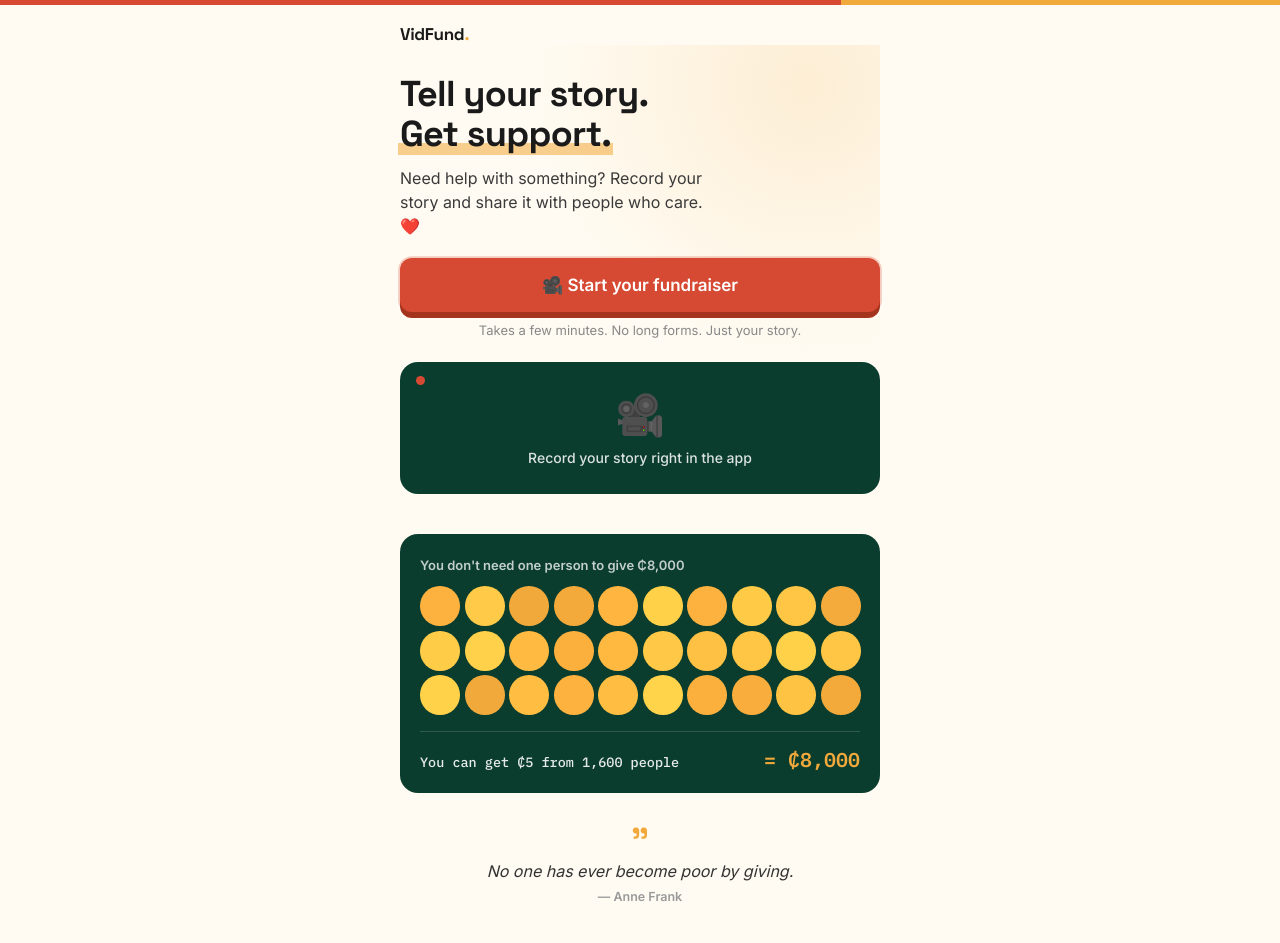
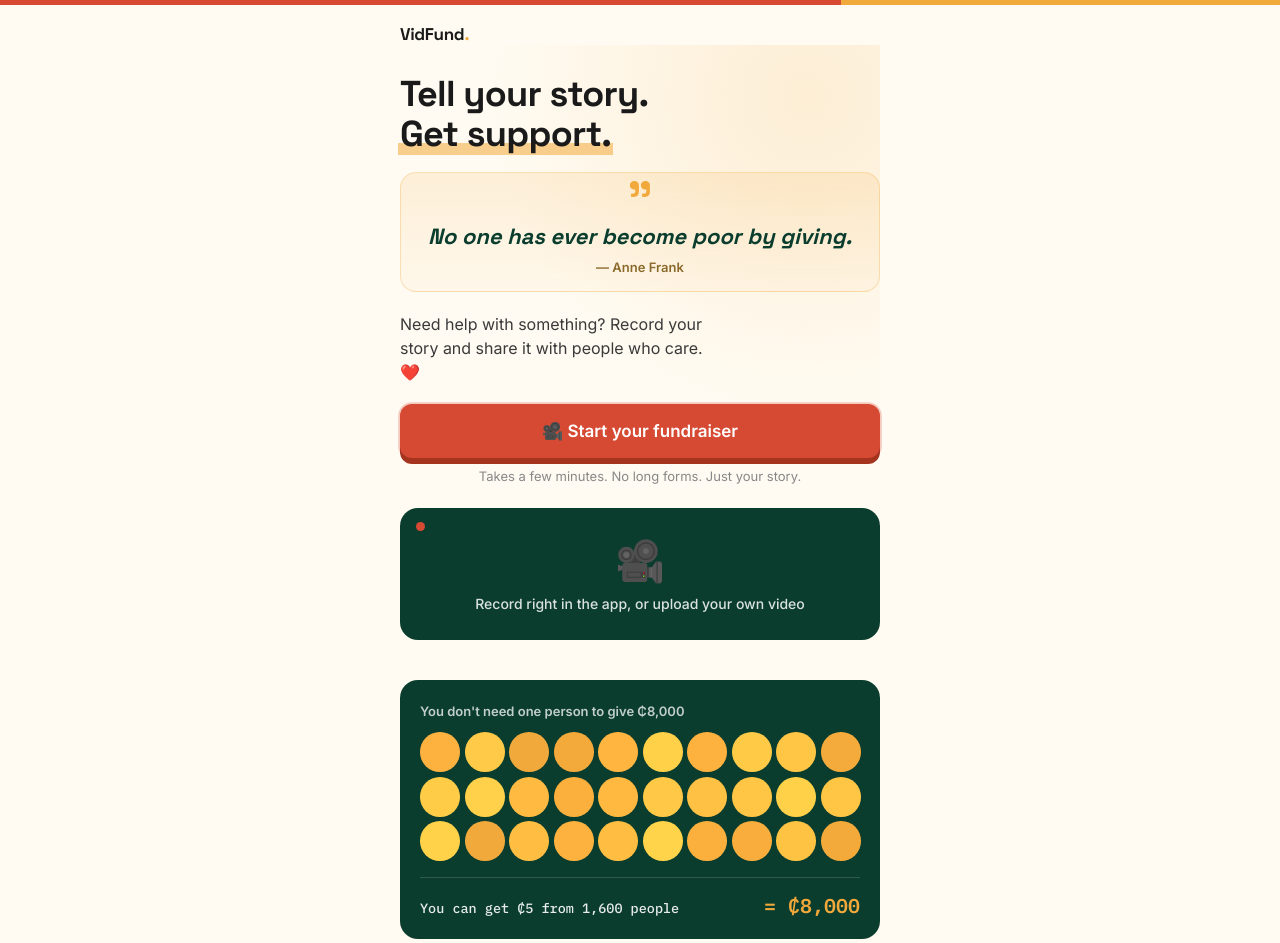
Before and after one commit to yhuuuugr/VidFund, a Next.js app: page / in a window 1280 px wide. Shown: the top 943 px of the page. Built offline with nearby package versions, Linux system fonts and the light colour scheme.

Commit message:
Move quote to top of hero and make it bigger/more prominent, clarify record-or-upload copy

```diff
--- a/app/page.js
+++ b/app/page.js
@@ -48,6 +48,13 @@ export default function Home() {
         {/* Hero: speaks directly to the person who needs help, not a generic donor pitch */}
         <section className="hero">
           <h1>Tell your story.<br /><span className="accent">Get support.</span></h1>
+
+          <div className="quoteCard">
+            <span className="quoteMark">"</span>
+            <p className="quoteText">No one has ever become poor by giving.</p>
+            <p className="quoteAuthor">— Anne Frank</p>
+          </div>
+
           <p className="sub">Need help with something? Record your story and share it with people who care. ❤️</p>
 
           <div className="cta-wrap">
@@ -59,7 +66,7 @@ export default function Home() {
           <div className="recordCard">
             <div className="recordDot" />
             <div className="recordIcon">🎥</div>
-            <div className="recordCaption">Record your story right in the app</div>
+            <div className="recordCaption">Record right in the app, or upload your own video</div>
           </div>
         </section>
 
@@ -72,14 +79,6 @@ export default function Home() {
               <span>You can get ₵5 from 1,600 people</span>
               <span className="total" ref={totalRef}>= ₵0</span>
             </div>
-          </div>
-        </section>
-
-        <section className="quoteSection">
-          <div className="quoteCard">
-            <span className="quoteMark">"</span>
-            <p className="quoteText">No one has ever become poor by giving.</p>
-            <p className="quoteAuthor">— Anne Frank</p>
           </div>
         </section>
 
@@ -194,11 +193,19 @@ const styles = `
   .tally-sum { font-family: 'IBM Plex Mono', monospace; font-size: 13.5px; color: rgba(255,255,255,0.9); border-top: 1px solid rgba(255,255,255,0.15); padding-top: 14px; display: flex; justify-content: space-between; align-items: baseline; gap: 8px; }
   .tally-sum .total { font-size: 20px; font-weight: 600; color: var(--gold); font-variant-numeric: tabular-nums; white-space: nowrap; }
 
-  .quoteSection { padding: 26px 0 4px; }
-  .quoteCard { text-align: center; padding: 4px 10px; }
-  .quoteMark { font-family: 'Space Grotesk', sans-serif; font-size: 40px; color: var(--gold); line-height: 0.5; display: block; margin-bottom: 6px; }
-  .quoteText { font-size: 16px; font-style: italic; color: #333; line-height: 1.5; margin: 0 0 6px; }
-  .quoteAuthor { font-size: 12.5px; color: #999; font-weight: 600; margin: 0; }
+  .quoteCard {
+    text-align: center;
+    padding: 18px 14px 16px;
+    margin: 18px 0 20px;
+    background: linear-gradient(180deg, rgba(242,169,59,0.14), rgba(242,169,59,0.04));
+    border-radius: 16px;
+    border: 1px solid rgba(242,169,59,0.3);
+    opacity: 0;
+    animation: fadeUp 0.6s ease-out 0.2s forwards;
+  }
+  .quoteMark { font-family: 'Space Grotesk', sans-serif; font-size: 56px; color: var(--gold); line-height: 0.4; display: block; margin-bottom: 8px; }
+  .quoteText { font-family: 'Space Grotesk', sans-serif; font-size: 22px; font-weight: 700; font-style: italic; color: var(--green); line-height: 1.35; margin: 0 0 8px; }
+  .quoteAuthor { font-size: 13px; color: #8a6a2a; font-weight: 600; margin: 0; }
 
   .how { padding: 30px 0 10px; }
   .how-title { font-size: 12px; text-transform: uppercase; letter-spacing: 0.08em; color: #888; font-weight: 700; margin-bottom: 16px; }
```
